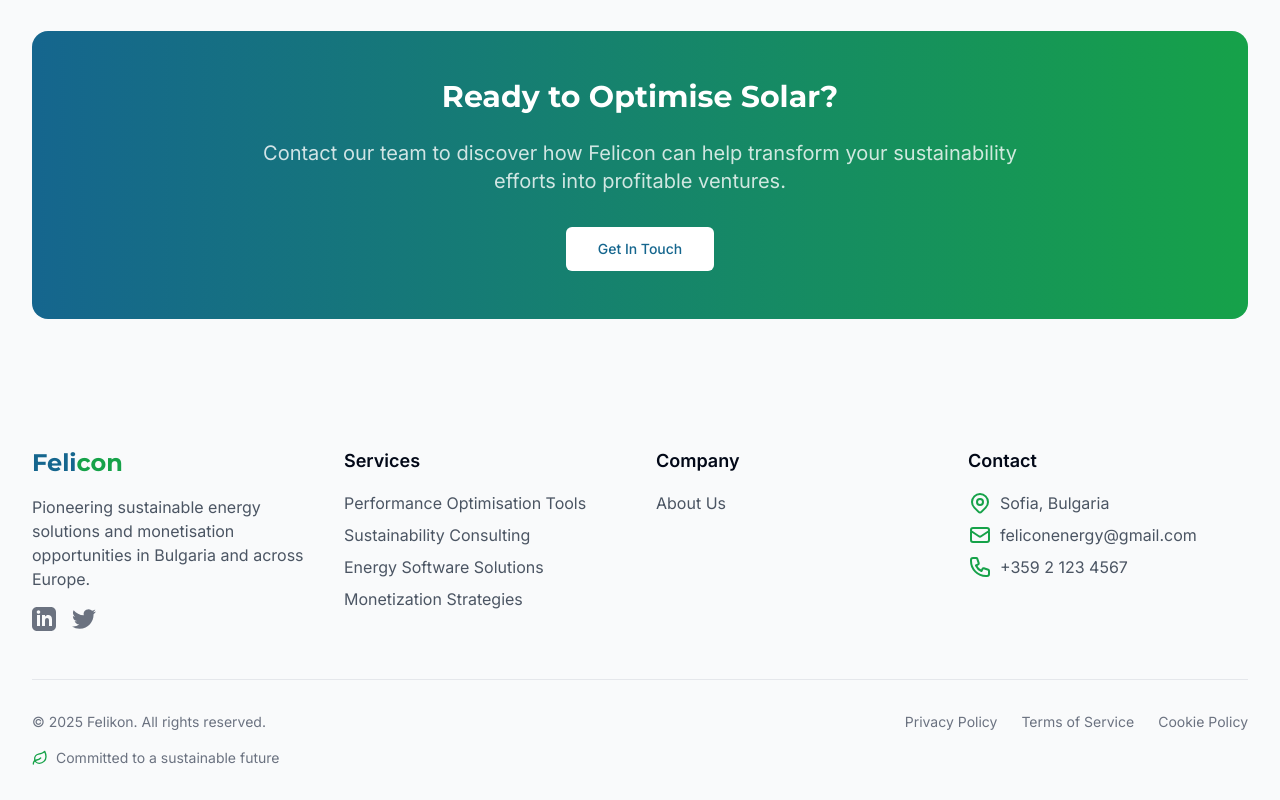
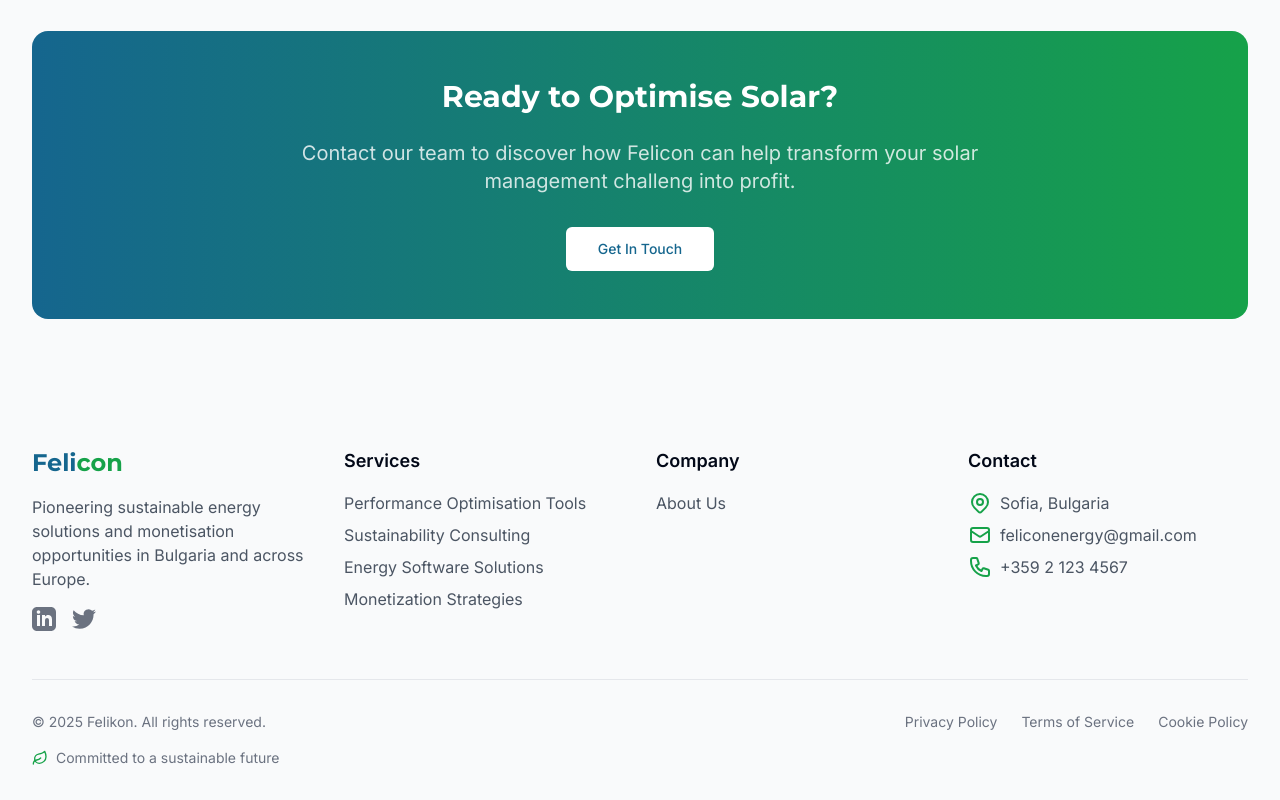
Before and after one commit to elitsamarinova/felikon-sustain-bloom-web, a React (Vite) app: page /about in a window 1280 px wide. Shown: the part 1483-2283 px from the top of the page. Built offline with nearby package versions, Linux system fonts and the light colour scheme.

Commit message:
Visual edit in Lovable
Edited UI in Lovable

```diff
--- a/src/pages/AboutPage.tsx
+++ b/src/pages/AboutPage.tsx
@@ -106,7 +106,7 @@ const AboutPage = () => {
           <div className="bg-gradient-to-r from-secondary to-primary rounded-2xl text-white p-8 sm:p-12">
             <div className="max-w-3xl mx-auto text-center">
               <h2 className="text-3xl font-display font-bold mb-6">Ready to Optimise Solar?</h2>
-              <p className="text-xl text-white/80 mb-8">Contact our team to discover how Felicon can help transform your sustainability efforts into profitable ventures.</p>
+              <p className="text-xl text-white/80 mb-8">Contact our team to discover how Felicon can help transform your solar management challeng into profit.</p>
               <Button size="lg" variant="secondary" className="bg-white text-secondary hover:bg-white/90">
                 <Link to="/contact">Get In Touch</Link>
               </Button>
```
